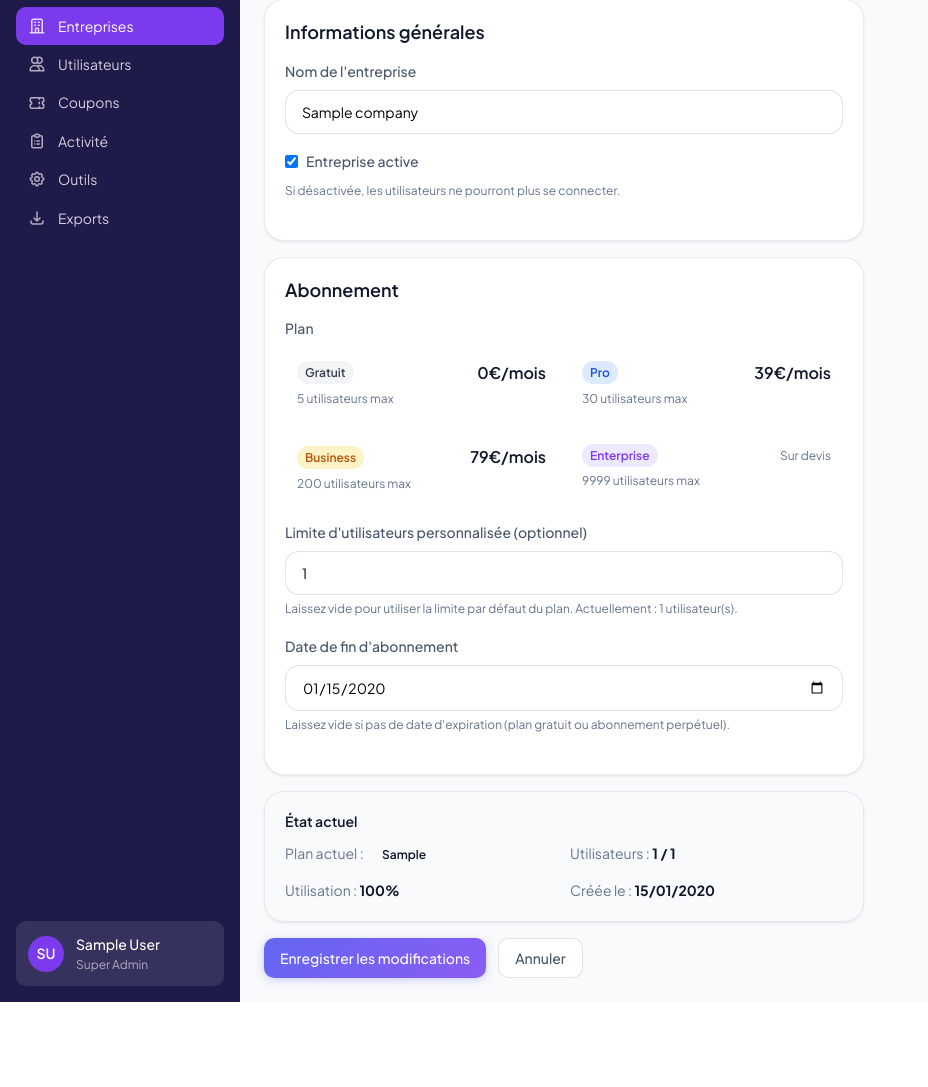
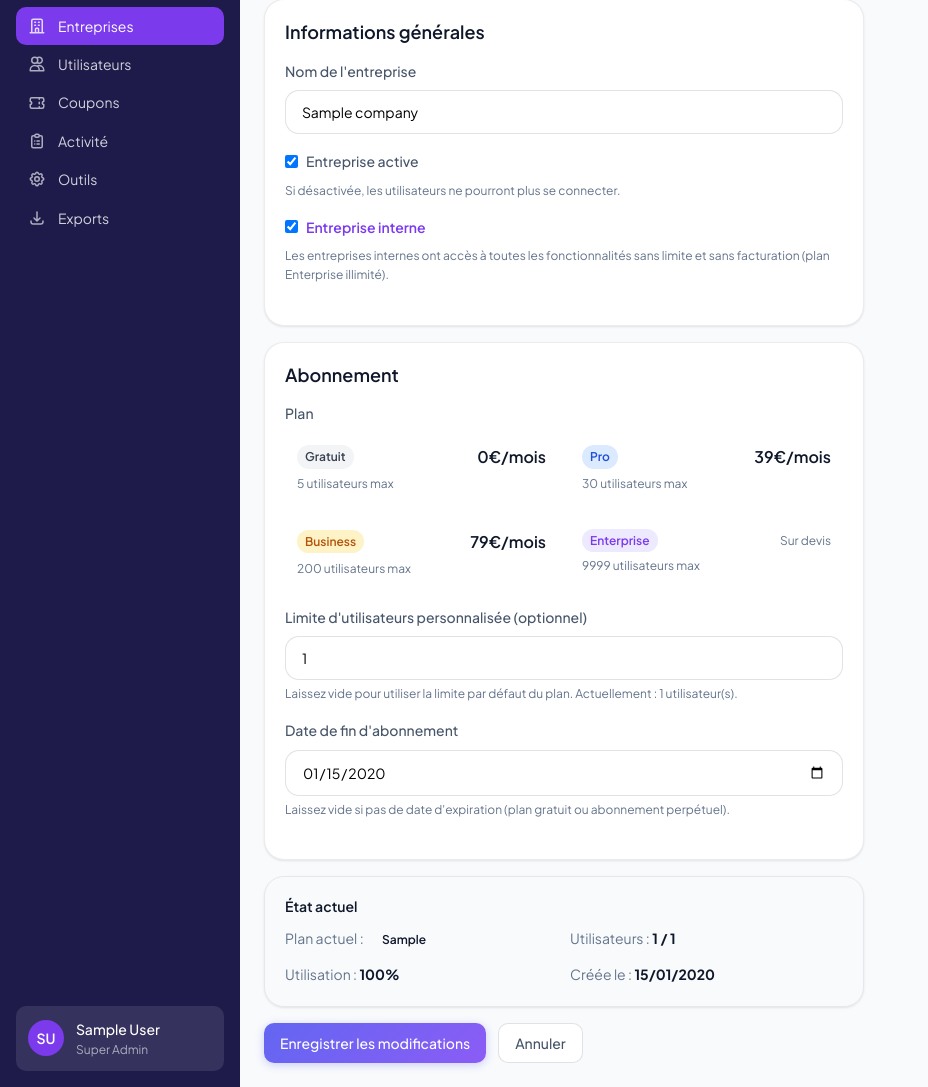
Before and after one commit to tchernob/congesflow, a Flask app: page /root/companies/1/edit in a window 1280 px wide. Shown: the part 131-1218 px from the top of the page, without its empty margins (0-928 px from the left). Before the commit the page ends 1133 px from the top, so only its background shows below. Run offline with Flask 3, Linux system fonts and the light colour scheme; a user stored in the database is signed in; tables that the repository leaves empty hold one stand-in row (values such as "Sample post").

Commit message:
Add is_internal toggle in root admin interface
- Added checkbox in company edit form to mark as internal
- Auto-sets enterprise plan when marking as internal
- Shows "INTERNE" badge in companies list
- Internal companies have all features without billing

🤖 Generated with [Claude Code](https://claude.com/claude-code)

Co-Authored-By: Claude <noreply@anthropic.com>

```diff
--- a/app/routes/root.py
+++ b/app/routes/root.py
@@ -280,6 +280,16 @@ def edit_company(company_id):
 
         # Active status
         company.is_active = request.form.get('is_active') == 'on'
+
+        # Internal company (no billing, all features)
+        was_internal = company.is_internal
+        company.is_internal = request.form.get('is_internal') == 'on'
+
+        # If marked as internal, auto-set enterprise plan
+        if company.is_internal and not was_internal:
+            company.plan = Company.PLAN_ENTERPRISE
+            company.max_employees = 9999
+            flash('Entreprise marquée comme interne avec plan Enterprise illimité.', 'info')
 
         db.session.commit()
         flash('Entreprise mise à jour avec succès.', 'success')
--- a/app/templates/root/companies.html
+++ b/app/templates/root/companies.html
@@ -66,6 +66,9 @@
                     <a href="{{ url_for('root.view_company', company_id=company.id) }}" class="company-name" style="color: var(--color-ink); text-decoration: none;">
                         {{ company.name }}
                     </a>
+                    {% if company.is_internal %}
+                    <span style="background: var(--root-accent); color: white; font-size: 10px; padding: 2px 6px; border-radius: 4px; margin-left: 6px; font-weight: 500;">INTERNE</span>
+                    {% endif %}
                 </td>
                 <td>
                     <span class="plan-badge {{ company.plan }}">{{ company.plan_label }}</span>
--- a/app/templates/root/edit_company.html
+++ b/app/templates/root/edit_company.html
@@ -25,13 +25,23 @@
             <input type="text" name="name" class="form-input" value="{{ company.name }}" required>
         </div>
 
-        <div class="form-group">
+        <div class="form-group" style="margin-bottom: var(--space-4);">
             <label class="form-label" style="display: flex; align-items: center; gap: var(--space-2);">
                 <input type="checkbox" name="is_active" {% if company.is_active %}checked{% endif %}>
                 Entreprise active
             </label>
             <p style="font-size: var(--text-xs); color: var(--color-ink-muted); margin-top: 4px;">
                 Si désactivée, les utilisateurs ne pourront plus se connecter.
+            </p>
+        </div>
+
+        <div class="form-group">
+            <label class="form-label" style="display: flex; align-items: center; gap: var(--space-2);">
+                <input type="checkbox" name="is_internal" {% if company.is_internal %}checked{% endif %}>
+                <span style="color: var(--root-accent); font-weight: 600;">Entreprise interne</span>
+            </label>
+            <p style="font-size: var(--text-xs); color: var(--color-ink-muted); margin-top: 4px;">
+                Les entreprises internes ont accès à toutes les fonctionnalités sans limite et sans facturation (plan Enterprise illimité).
             </p>
         </div>
     </div>
```
